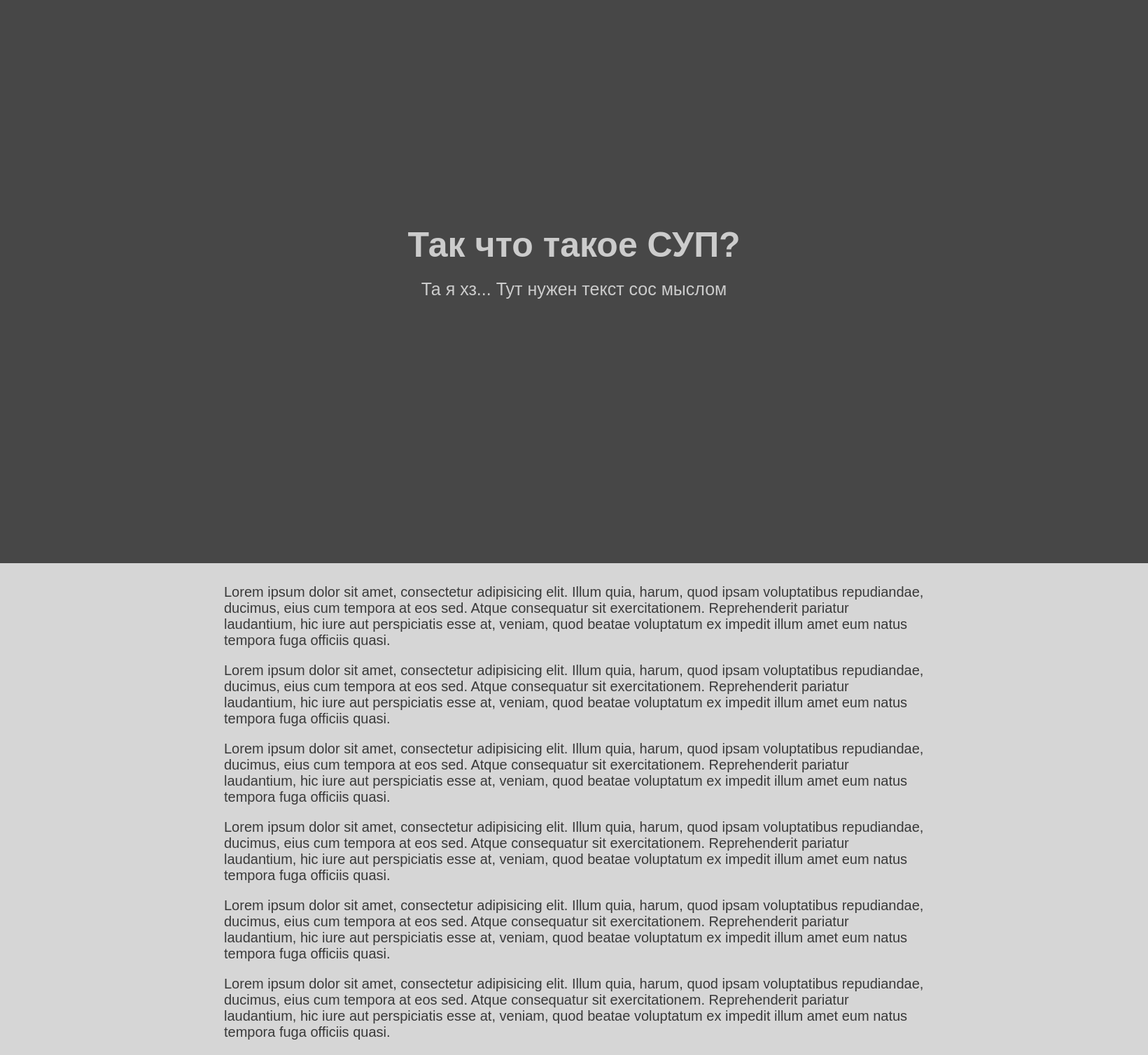
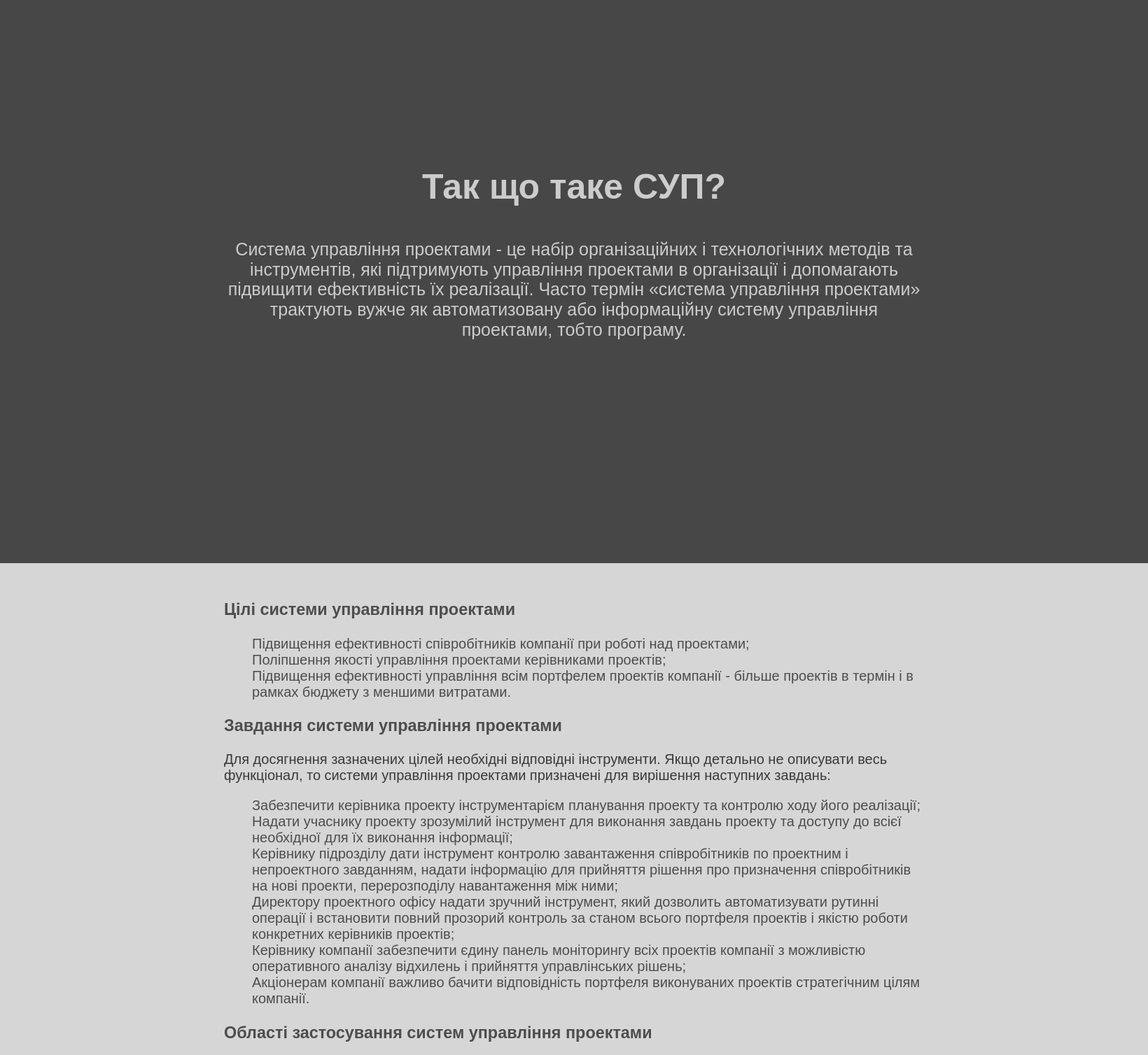
Before and after one commit to Pashets/heroku, a Flask app: page / in a window 1640 px wide. Shown: the part 1880-3388 px from the top of the page at 70% size. Run offline with Flask 2, Linux system fonts and the light colour scheme; the visitor is signed in with stand-in values (Sample User, id 1); data comes from the database, SQL or seed files in the repository; data that the repository does not hold is empty; parts of the project's set-up code (start-up, migrations or seed data) failed here and were passed over.

Commit message:
Vanya content update

```diff
--- a/templates/base.html
+++ b/templates/base.html
@@ -65,7 +65,8 @@
     <!-- Подвал -->
     <footer class="footer">
         <div class="footer__body">
-            Все права не защищены можете<br>спиздить<br>этот сайт хоть сейчас.
+            <p>© Project Management System</p>
+            <p>Все права защищены.</p>
         </div>
     </footer>
 </div>
--- a/templates/index.html
+++ b/templates/index.html
@@ -8,8 +8,8 @@
     <!-- Контент -->
     <section class="fullscreen">
         <div class="fullscreen__body">
-            <h1 class="fullscreen__title">Привет друг!</h1>
-            <div class="fullscreen__text">Это тестовая версия<br>Project Management System</div>
+            <h1 class="fullscreen__title">Привіт друг!</h1>
+            <div class="fullscreen__text">Це тестова версія<br>Project Management System</div>
             <!-- <a href="" class="fullscreen__link">Вперед</a> -->
         </div>
     </section>
@@ -20,63 +20,69 @@
     <!-- Контент -->
     <section class="fullscreen fullscreen__two">
         <div class="fullscreen__body">
-            <h2 class="fullscreen__title">Так что такое СУП?</h2>
-            <div class="fullscreen__text">Та я хз... Тут нужен текст сос мыслом</div>
+            <h2 class="fullscreen__title">Так що таке СУП?</h2>
+            <div class="fullscreen__text">
+                <p>
+                    Система управління проектами - це набір організаційних і технологічних методів та
+                    інструментів, які підтримують управління проектами в організації і допомагають
+                    підвищити ефективність їх реалізації. Часто термін «система управління проектами»
+                    трактують вужче як автоматизовану або інформаційну систему управління проектами,
+                    тобто програму.
+                </p>
+            </div>
             <!-- <a href="" class="fullscreen__link">Вперед</a> -->
         </div>
     </section>
     <!-- Контент -->
     <div class="content">
-        <div class="content__body" style="">
+        <div class="content__body" style="color: #4d4d4d">
+            <h3>Цілі системи управління проектами</h3>
+            <ul>
+                <li>Підвищення ефективності співробітників компанії при роботі над проектами;</li>
+                <li>Поліпшення якості управління проектами керівниками проектів;</li>
+                <li>Підвищення ефективності управління всім портфелем проектів компанії - більше проектів в термін і в рамках бюджету з меншими витратами.</li>
+            </ul>
+            <h3>Завдання системи управління проектами</h3>
             <p>
-                Lorem ipsum dolor sit amet, consectetur adipisicing elit. Illum quia, harum, quod ipsam voluptatibus
-                repudiandae, ducimus, eius cum
-                tempora at eos sed. Atque consequatur sit exercitationem. Reprehenderit pariatur laudantium, hic iure
-                aut perspiciatis
-                esse at, veniam, quod beatae voluptatum ex impedit illum amet eum natus tempora fuga officiis quasi.
+                Для досягнення зазначених цілей необхідні відповідні інструменти.
+                Якщо детально не описувати весь функціонал, то системи управління проектами призначені для вирішення наступних завдань:
             </p>
-            <p>
-                Lorem ipsum dolor sit amet, consectetur adipisicing elit. Illum quia, harum, quod ipsam voluptatibus
-                repudiandae, ducimus, eius cum
-                tempora at eos sed. Atque consequatur sit exercitationem. Reprehenderit pariatur laudantium, hic iure
-                aut perspiciatis
-                esse at, veniam, quod beatae voluptatum ex impedit illum amet eum natus tempora fuga officiis quasi.
-            </p>
-            <p>
-                Lorem ipsum dolor sit amet, consectetur adipisicing elit. Illum quia, harum, quod ipsam voluptatibus
-                repudiandae, ducimus, eius cum
-                tempora at eos sed. Atque consequatur sit exercitationem. Reprehenderit pariatur laudantium, hic iure
-                aut perspiciatis
-                esse at, veniam, quod beatae voluptatum ex impedit illum amet eum natus tempora fuga officiis quasi.
-            </p>
-            <p>
-                Lorem ipsum dolor sit amet, consectetur adipisicing elit. Illum quia, harum, quod ipsam voluptatibus
-                repudiandae, ducimus, eius cum
-                tempora at eos sed. Atque consequatur sit exercitationem. Reprehenderit pariatur laudantium, hic iure
-                aut perspiciatis
-                esse at, veniam, quod beatae voluptatum ex impedit illum amet eum natus tempora fuga officiis quasi.
-            </p>
-            <p>
-                Lorem ipsum dolor sit amet, consectetur adipisicing elit. Illum quia, harum, quod ipsam voluptatibus
-                repudiandae, ducimus, eius cum
-                tempora at eos sed. Atque consequatur sit exercitationem. Reprehenderit pariatur laudantium, hic iure
-                aut perspiciatis
-                esse at, veniam, quod beatae voluptatum ex impedit illum amet eum natus tempora fuga officiis quasi.
-            </p>
-            <p>
-                Lorem ipsum dolor sit amet, consectetur adipisicing elit. Illum quia, harum, quod ipsam voluptatibus
-                repudiandae, ducimus, eius cum
-                tempora at eos sed. Atque consequatur sit exercitationem. Reprehenderit pariatur laudantium, hic iure
-                aut perspiciatis
-                esse at, veniam, quod beatae voluptatum ex impedit illum amet eum natus tempora fuga officiis quasi.
-            </p>
-            <p>
-                Lorem ipsum dolor sit amet, consectetur adipisicing elit. Illum quia, harum, quod ipsam voluptatibus
-                repudiandae, ducimus, eius cum
-                tempora at eos sed. Atque consequatur sit exercitationem. Reprehenderit pariatur laudantium, hic iure
-                aut perspiciatis
-                esse at, veniam, quod beatae voluptatum ex impedit illum amet eum natus tempora fuga officiis quasi.
-            </p>
+            <ul>
+                <li>Забезпечити керівника проекту інструментарієм планування проекту та контролю ходу його реалізації;</li>
+                <li>Надати учаснику проекту зрозумілий інструмент для виконання завдань проекту та доступу до всієї необхідної для їх виконання інформації;</li>
+                <li>Керівнику підрозділу дати інструмент контролю завантаження співробітників по проектним і непроектного завданням, надати інформацію для
+                    прийняття рішення про призначення співробітників на нові проекти, перерозподілу навантаження між ними;</li>
+                <li>Директору проектного офісу надати зручний інструмент, який дозволить автоматизувати рутинні операції і встановити повний прозорий контроль за
+                    станом всього портфеля проектів і якістю роботи конкретних керівників проектів;</li>
+                <li>Керівнику компанії забезпечити єдину панель моніторингу всіх проектів компанії з
+                    можливістю оперативного аналізу відхилень і прийняття управлінських рішень;</li>
+                <li>Акціонерам компанії важливо бачити відповідність портфеля виконуваних проектів стратегічним цілям компанії.</li>
+            </ul>
+            <h3>Області застосування систем управління проектами</h3>
+            <p>Залежно від галузевої приналежності і специфіки існують різні сфери застосування систем управління проектами, наприклад:</p>
+            <ul>
+                <li>Внутрішні проекти розвитку;</li>
+                <li>інжинірингові проекти;</li>
+                <li>Створення нових продуктів;</li>
+                <li>Девелопмент.</li>
+            </ul>
+            <h3>Вигоди від використання системи управління проектами</h3>
+            <p>Можливі бізнес-вигоди від інформаційної системи управління проектами:</p>
+            <ul>
+                <li>Скорочення числа проектів, які не відповідають стратегії компанії;</li>
+                <li>Підвищення ефективності використання ресурсів;</li>
+                <li>Снижение перерасходов бюджета;</li>
+                <li>Скорочення відсотка невдалих проектів;</li>
+                <li>Скорочення витрат часу проектних офісів і керівників проектів.</li>
+            </ul>
+            <h3>Види інформаційних систем управління проектами</h3>
+            <p>За технічними характеристиками системи управління проектами можна розділити на наступні види:</p>
+            <ul>
+                <li>Локальні / настільні;</li>
+                <li>Клієнт-серверні, коли на сервері встановлюються основні компоненти ПО, а на локальному комп'ютері встановлюється додаток клієнт;</li>
+                <li>Веб-базовані - для використання таких додатків потрібен лише інтернет-браузер.</li>
+            </ul>
+
         </div>
     </div>
 {% endblock %}
```
